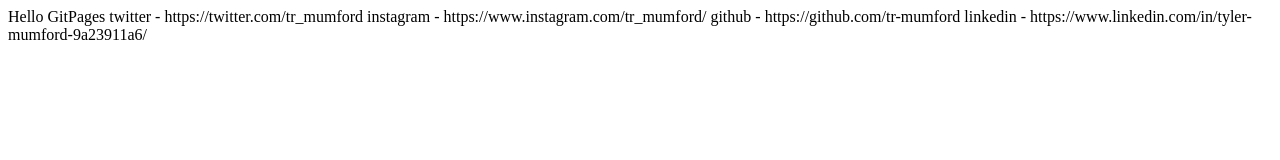
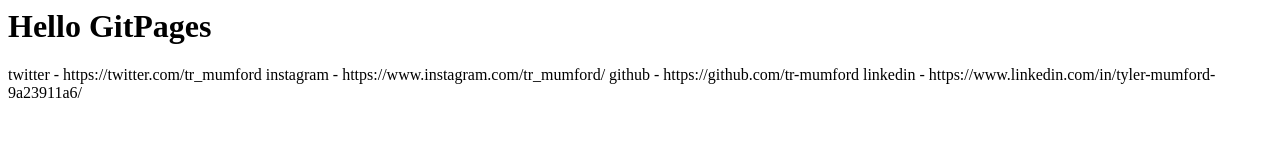
Before and after one commit to tr-mumford/tr-mumford.github.io, a plain HTML site: page index.html in a window 1280 px wide. Drawn offline with Linux system fonts and the light colour scheme.

Commit message:
Update index.html

```diff
--- a/index.html
+++ b/index.html
@@ -1,6 +1,8 @@
-Hello GitPages
+<h1>Hello GitPages</h1>
 
+<list>
 twitter - https://twitter.com/tr_mumford
 instagram - https://www.instagram.com/tr_mumford/
 github - https://github.com/tr-mumford
 linkedin - https://www.linkedin.com/in/tyler-mumford-9a23911a6/
+</list>
```
